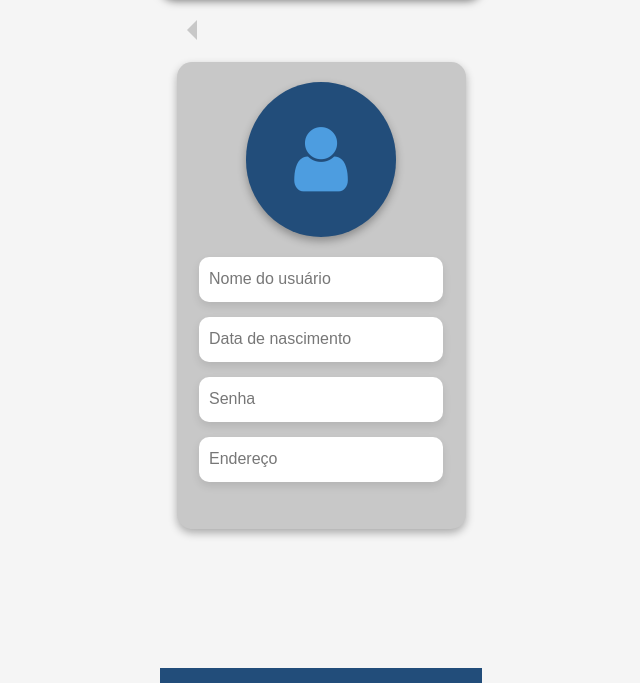
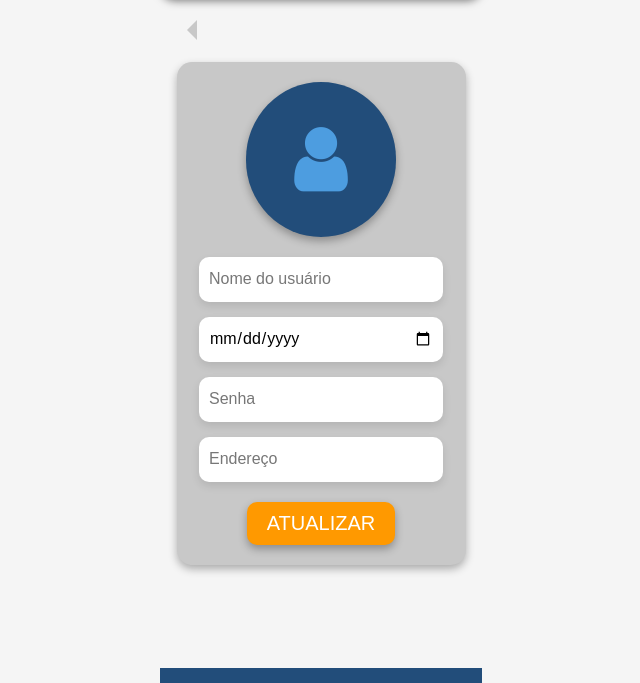
Before and after one commit to la-wer/trabalho-ti-sua-conta, a plain HTML site: page index.html in a window 1280 px wide. Shown: the part 117-800 px from the top of the page, without its empty margins (319-959 px from the left). Drawn offline with Linux system fonts and the light colour scheme.

Commit message:
Adição do botão ATUALIZAR

```diff
--- a/index.html
+++ b/index.html
@@ -17,9 +17,10 @@
             <i class="fa fa-user" aria-hidden="true"></i>
         </div>
         <input type="text" class="input-field" placeholder="Nome do usuário">
-        <input type="text" class="input-field" placeholder="Data de nascimento">
+        <input type="date" class="input-field" placeholder="Data de nascimento">
         <input type="password" class="input-field" placeholder="Senha">
         <input type="text" class="input-field" placeholder="Endereço">
+        <button id="update_button">ATUALIZAR</button>
     </div>
     <div id="linha"></div>
 </body>
--- a/style.css
+++ b/style.css
@@ -31,7 +31,7 @@ body, html {
 
 #gray_box {
     width: 249px;
-    height: 426.5px;
+    height: auto;
     background-color: #C8C8C8;
     border-radius: 15px;
     margin-top: 65px;
@@ -88,6 +88,23 @@ body, html {
     color: #777;
 }
 
+#update_button {
+    background-color: #FF9900;
+    color: white;
+    font-family: 'Kanit', sans-serif;
+    font-size: 20px;
+    padding: 10px 20px;
+    border: none;
+    border-radius: 10px;
+    margin-top: 5px;
+    cursor: pointer;
+    box-shadow: 0 4px 8px rgba(0, 0, 0, 0.3);
+}
+
+#update_button:hover {
+    background-color: #e68a00;
+}
+
 #linha {
     width: 322.5px;
     height: 15px;
```
